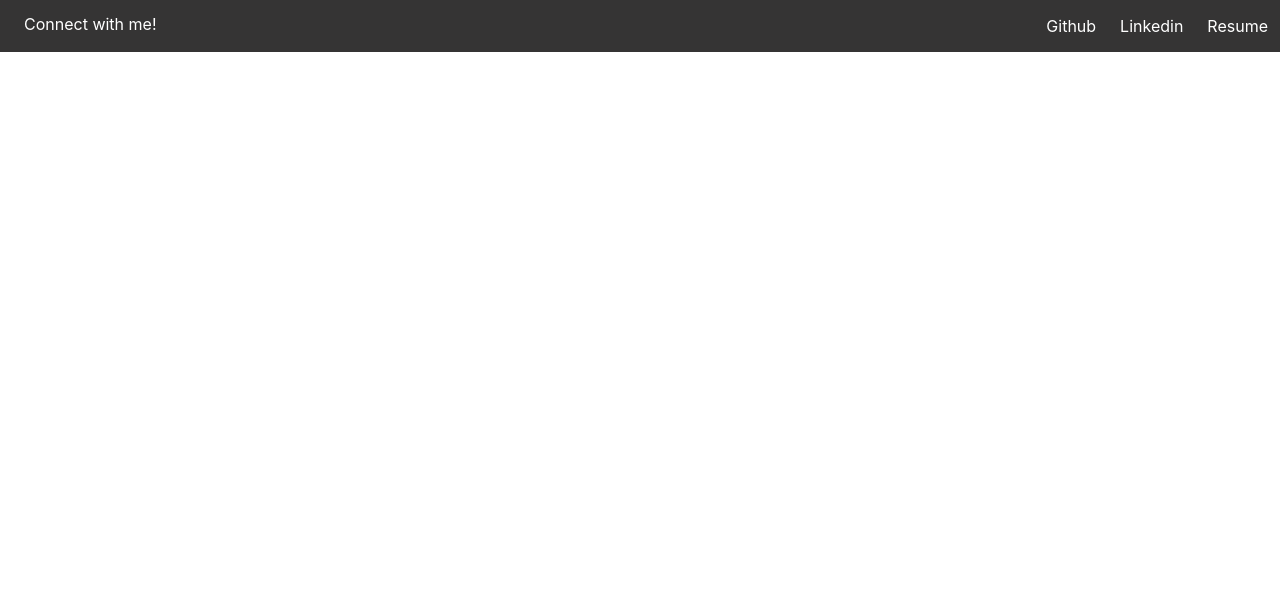
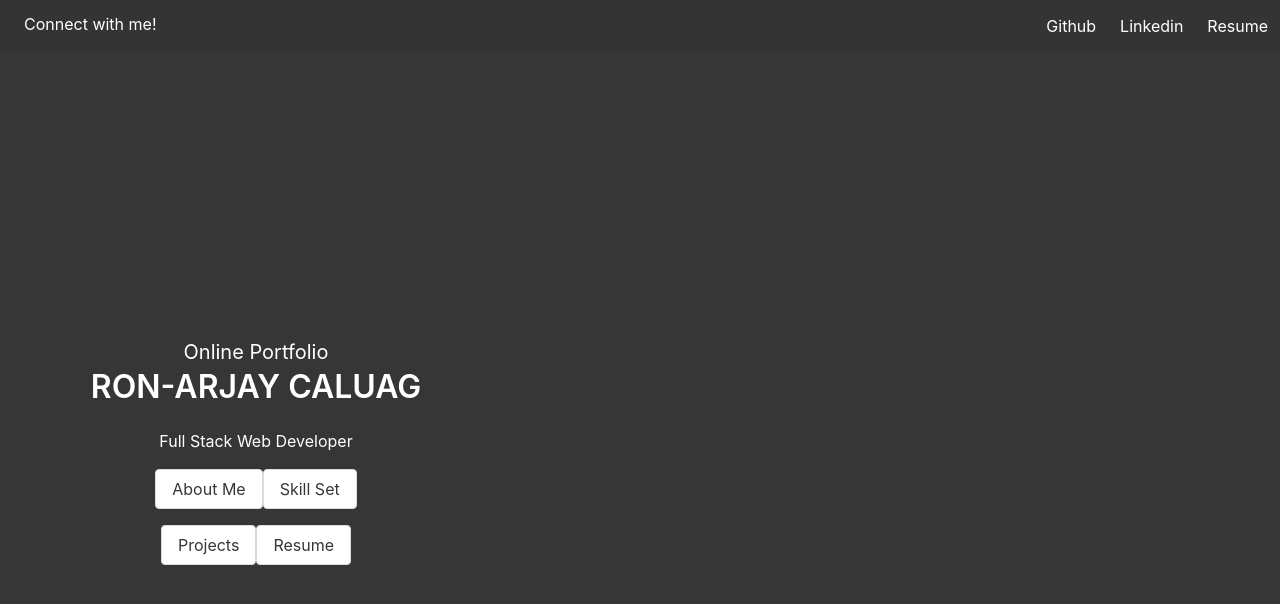
Before and after one commit to ArjayCaluag/React-Portfolio, a React (Create React App) app in the folder react-portfolio/: page / in a window 1280 px wide. Shown: the top 604 px of the page. Built offline with nearby package versions, Linux system fonts and the light colour scheme.

Commit message:
Create Header component

```diff
--- a/react-portfolio/src/App.js
+++ b/react-portfolio/src/App.js
@@ -1,12 +1,15 @@
 import './App.css';
 import React from "react"
 import NavBar from "./components/NavBar"
+import Header from "./components/Header"
 
 function App() {
   return (
+<div>
+<NavBar/>
+<Header/>
 
-<NavBar/>
-
+</div>
   )
 }
 
--- a/react-portfolio/src/components/Header/index.js
+++ b/react-portfolio/src/components/Header/index.js
@@ -0,0 +1,42 @@
+import React from "react";
+import "./style.css";
+// import NavBar from "./components/NavBar"
+
+function Header() {
+  return (
+    <section class="hero is-fullheight is-dark" id="content1">
+      <div class="hero-head">
+
+
+      </div>
+
+      {/* // <!-- Hero content: will be in the middle --> */}
+
+      <div class="hero-body" id="content1">
+        <div class="container has-text-centered ">
+          <div class="column is-one-third" id="intro">
+            <h2 class="subtitle has-text-white">Online Portfolio</h2>
+            <h1 class="title has-text-white">RON-ARJAY CALUAG</h1>
+            <h2 class="has-text-white"> Full Stack Web Developer</h2>
+
+            <a href="#about-me-sec" class="button mt-4">
+              About Me
+            </a>
+            <a href="#skillsSec" class="button mt-4">
+              Skill Set
+            </a>
+            <br />
+            <a href="#Projects" class="button mt-4">
+              Projects
+            </a>
+            <a href="assets/Ron-ArjayCaluagBerResume.pdf" class="button mt-4">
+              Resume
+            </a>
+          </div>
+        </div>
+      </div>
+    </section>
+  );
+}
+
+export default Header;
```
